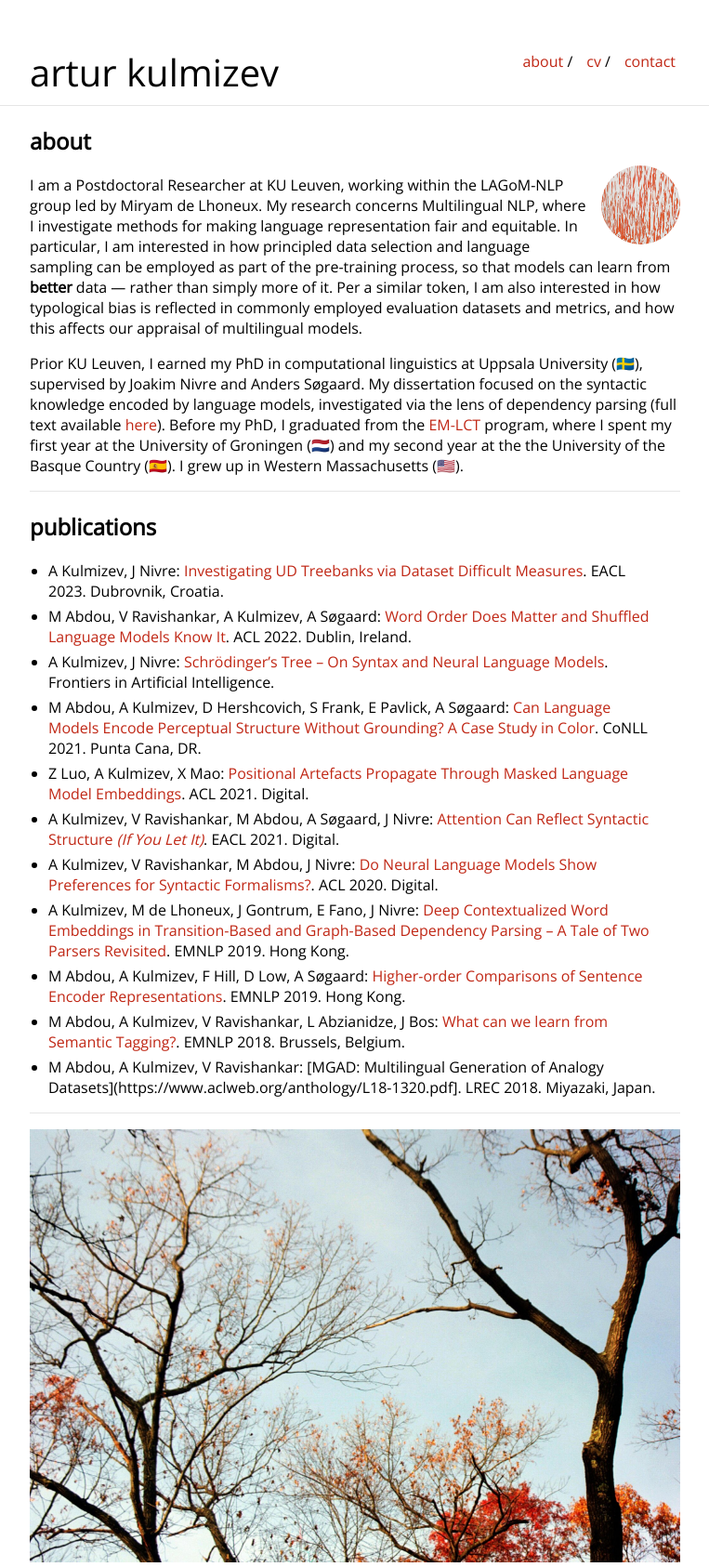
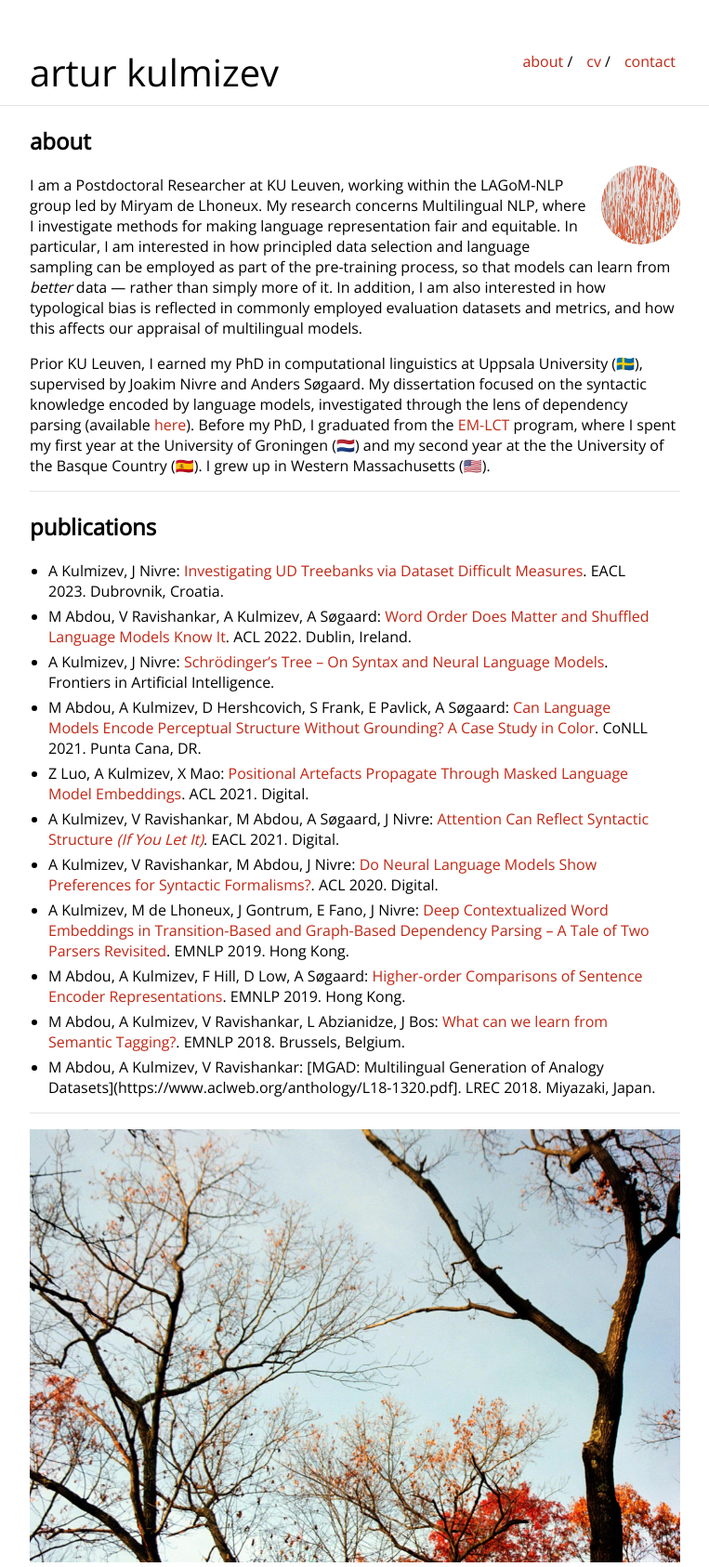
Before and after one commit to rutrastone/rutrastone.github.io, a Jekyll site: the page built from index.md, in a window 1280 px wide. Shown: the whole page at 93% size, without its empty margins (258-1021 px from the left). Built offline with Jekyll 4.4.1, drawn with Linux system fonts in a browser that asks for light colours; our own code applies the rules of GitHub Pages for plain Markdown files.

Commit message:
last bits

```diff
--- a/index.md
+++ b/index.md
@@ -6,9 +6,9 @@ layout: default
 
 <img class="profile-picture" src="eastside_red.jpg">
 
-I am a Postdoctoral Researcher at KU Leuven, working within the LAGoM-NLP group led by Miryam de Lhoneux. My research concerns Multilingual NLP, where I investigate methods for making language representation fair and equitable. In particular, I am interested in how principled data selection and language sampling can be employed as part of the pre-training process, so that models can learn from __better__ data --- rather than simply more of it. Per a similar token, I am also interested in how typological bias is reflected in commonly employed evaluation datasets and metrics, and how this affects our appraisal of multilingual models.
+I am a Postdoctoral Researcher at KU Leuven, working within the LAGoM-NLP group led by Miryam de Lhoneux. My research concerns Multilingual NLP, where I investigate methods for making language representation fair and equitable. In particular, I am interested in how principled data selection and language sampling can be employed as part of the pre-training process, so that models can learn from _better_ data --- rather than simply more of it. In addition, I am also interested in how typological bias is reflected in commonly employed evaluation datasets and metrics, and how this affects our appraisal of multilingual models.
 
-Prior KU Leuven, I earned my PhD in computational linguistics at Uppsala University (🇸🇪), supervised by Joakim Nivre and Anders Søgaard. My dissertation focused on the syntactic knowledge encoded by language models, investigated via the lens of dependency parsing (full text available [here](https://uu.diva-portal.org/smash/record.jsf?pid=diva2%3A1784732&dswid=-4818)). Before my PhD, I graduated from the [EM-LCT](https://lct-master.org/) program, where I spent my first year at the University of Groningen (🇳🇱) and my second year at the the University of the Basque Country (🇪🇸). I grew up in Western Massachusetts (🇺🇸).
+Prior KU Leuven, I earned my PhD in computational linguistics at Uppsala University (🇸🇪), supervised by Joakim Nivre and Anders Søgaard. My dissertation focused on the syntactic knowledge encoded by language models, investigated through the lens of dependency parsing (available [here](https://uu.diva-portal.org/smash/record.jsf?pid=diva2%3A1784732&dswid=-4818)). Before my PhD, I graduated from the [EM-LCT](https://lct-master.org/) program, where I spent my first year at the University of Groningen (🇳🇱) and my second year at the the University of the Basque Country (🇪🇸). I grew up in Western Massachusetts (🇺🇸).
 
 ---
 
```
